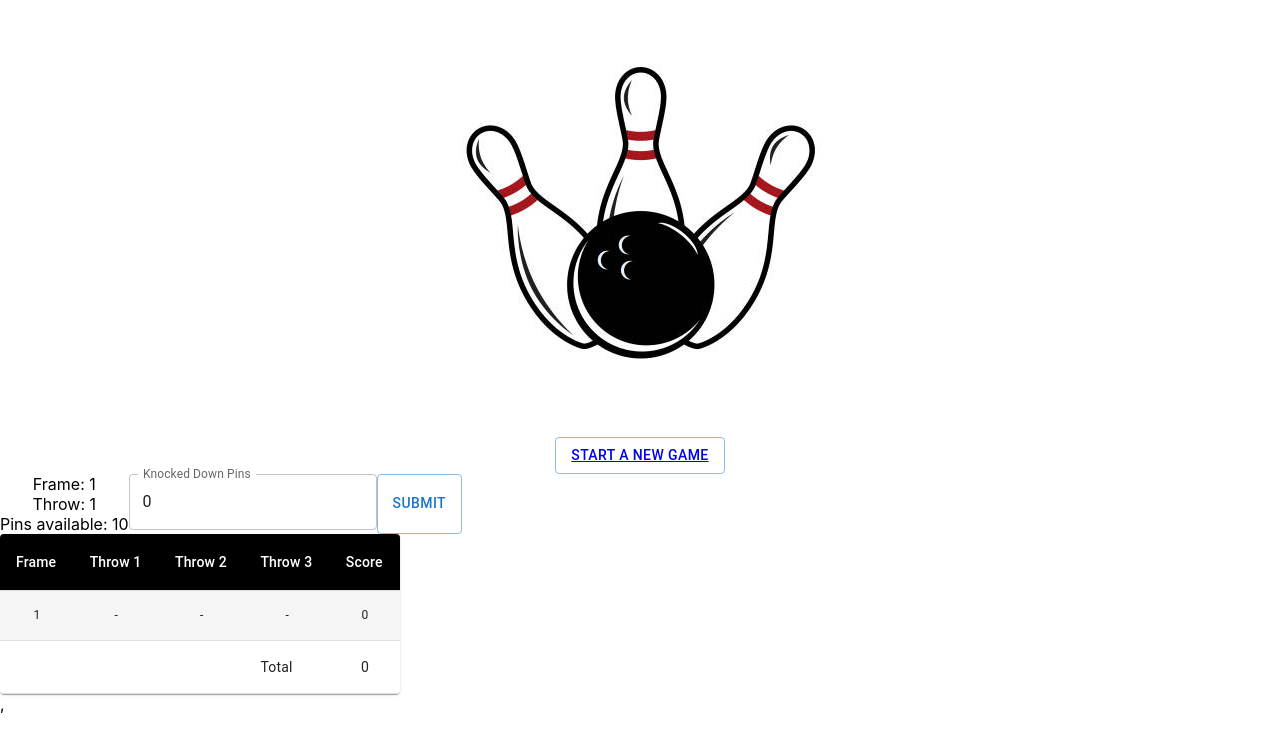
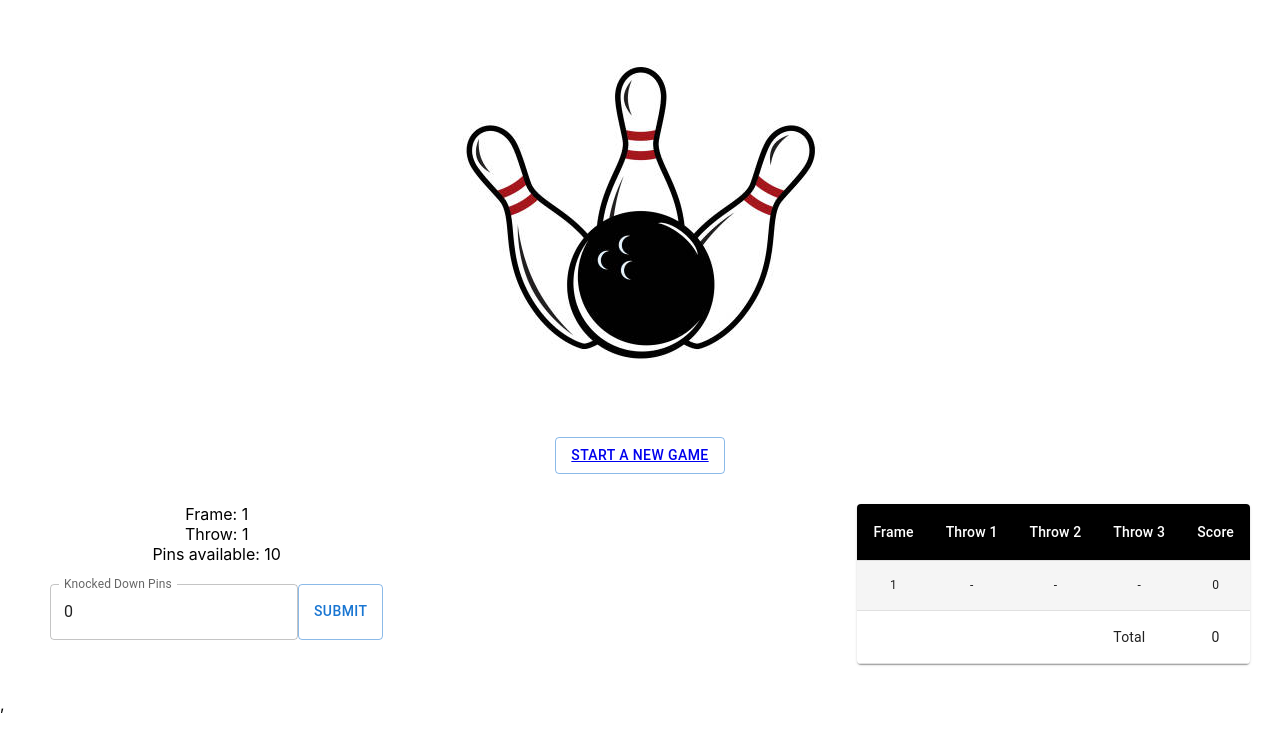
Before and after one commit to eltru7/bowling-challenge, a React (Create React App) app: page /game in a window 1280 px wide. Shown: the top 748 px of the page. Built offline with nearby package versions, Linux system fonts and the light colour scheme.

Commit message:
style panels

```diff
--- a/src/view/GameScreen.tsx
+++ b/src/view/GameScreen.tsx
@@ -8,6 +8,12 @@ import usePlayerGame from "../game/usePlayerGame";
 import ResultsPanel from "./resultsPanel";
 import styled from "styled-components";
 import FramePanel from "./framePanel";
+
+const StyledContainer = styled.div`
+  padding: 30px;
+  display: flex;
+  justify-content: space-between;
+`;
 
 const ResultsPanelContainer = styled.div`
   max-width: 400px;
@@ -99,10 +105,12 @@ function GameScreen() {
 
   return (
     <div className="GameScreen">
-      <FramePanel currentThrow={currentThrow} submitKnockedPinsCount={submitKnockedPinsCount} />
-      <ResultsPanelContainer>
-        <ResultsPanel framesResults={framesResults} framesScore={framesScore} />
-      </ResultsPanelContainer>
+      <StyledContainer>
+        <FramePanel currentThrow={currentThrow} submitKnockedPinsCount={submitKnockedPinsCount} />
+        <ResultsPanelContainer>
+          <ResultsPanel framesResults={framesResults} framesScore={framesScore} />
+        </ResultsPanelContainer>
+      </StyledContainer>
     </div>
   );
 }
--- a/src/view/framePanel.tsx
+++ b/src/view/framePanel.tsx
@@ -11,11 +11,17 @@ interface ResultsPanelProps {
 
 const StyledFramePanel = styled.div`
   display: flex;
+  flex-direction: column;
 `;
 
-const StyledLabel = styled.div`
+const StyledLabels = styled.div`
   display: flex;
   flex-direction: column;
+`;
+
+const StyledInputContainer = styled.div`
+  display: flex;
+  padding: 20px;
 `;
 
 const FramePanel: FC<ResultsPanelProps> = ({ currentThrow, submitKnockedPinsCount }) => {
@@ -33,15 +39,17 @@ const FramePanel: FC<ResultsPanelProps> = ({ currentThrow, submitKnockedPinsCoun
 
   return (
     <StyledFramePanel>
-      <StyledLabel>
+      <StyledLabels>
         <div>{`Frame: ${currentThrow.frameNumber}`}</div>
         <div>{`Throw: ${currentThrow.throwNumber}`}</div>
         <div>{`Pins available: 10`}</div>
-      </StyledLabel>
-      <TextField id="outlined-basic" label="Knocked Down Pins" variant="outlined" value={pinsInputValue} onChange={handleInputChange} type="number" />
-      <Button variant="outlined" color="primary" onClick={handleSubmit}>
-        Submit
-      </Button>
+      </StyledLabels>
+      <StyledInputContainer>
+        <TextField id="outlined-basic" label="Knocked Down Pins" variant="outlined" value={pinsInputValue} onChange={handleInputChange} type="number" />
+        <Button variant="outlined" color="primary" onClick={handleSubmit}>
+          Submit
+        </Button>
+      </StyledInputContainer>
     </StyledFramePanel>
   );
 };
```
